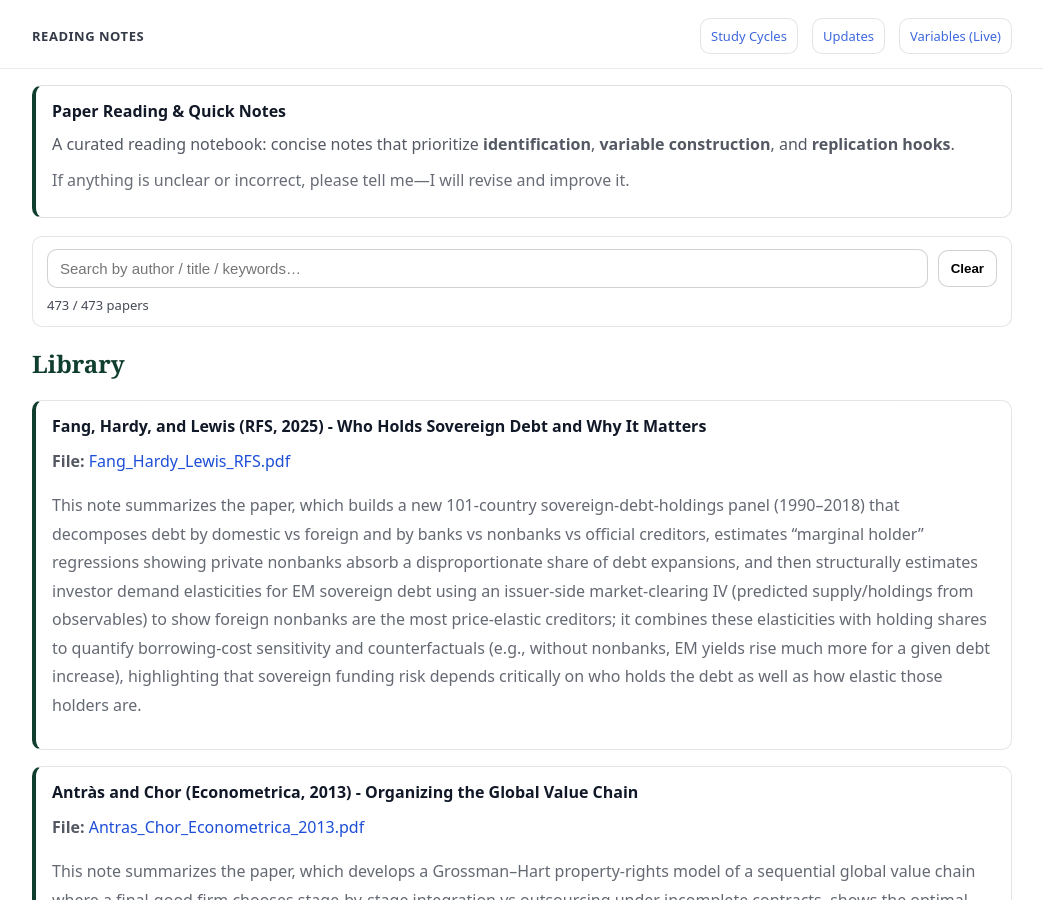
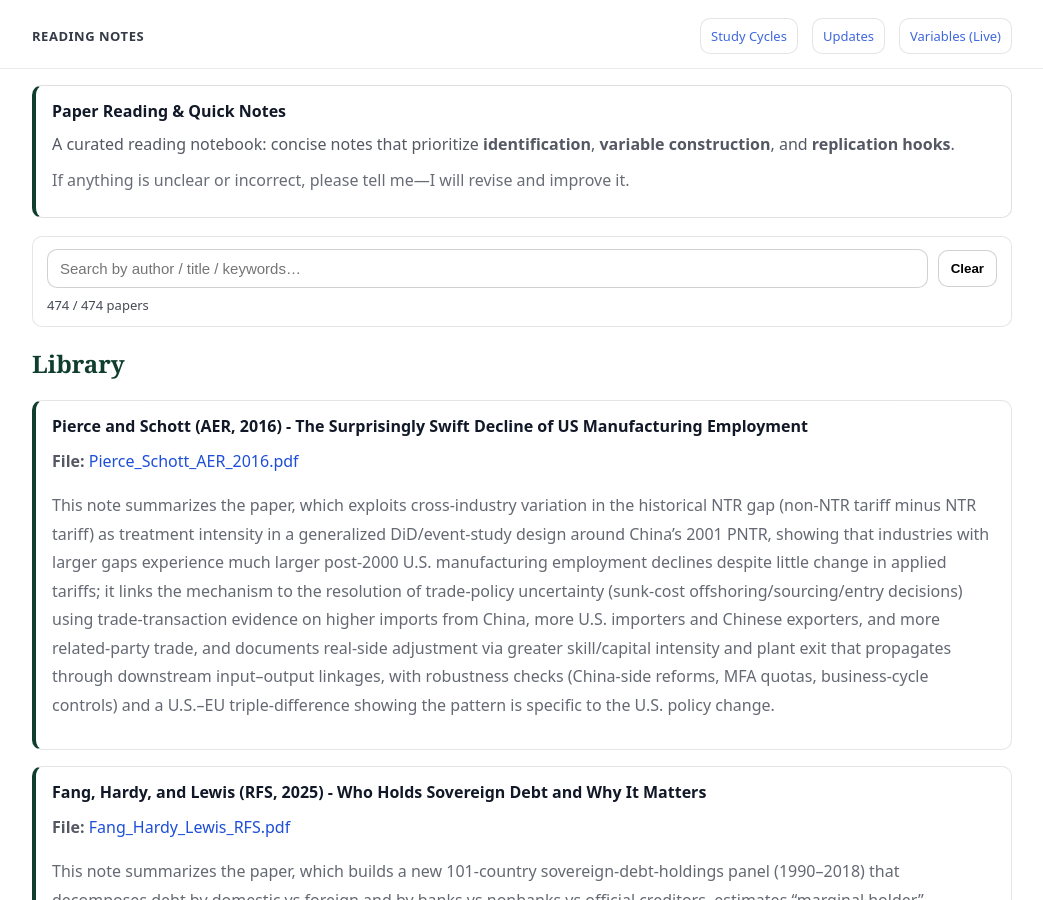
Before and after one commit to yaxinzn/study-archive, a Jekyll site: the page built from reading/index.md, in a window 1280 px wide and 900 px high. Shown: the whole window, without its empty margins (118-1161 px from the left). Built offline with Jekyll 4.4.1, drawn with Linux system fonts in a browser that asks for light colours.

Commit message:
Reading: add/update Pierce_Schott_AER_2016.pdf

```diff
--- a/_data/reading.yml
+++ b/_data/reading.yml
@@ -1,3 +1,7 @@
+- title: "Pierce and Schott (AER, 2016) - The Surprisingly Swift Decline of US Manufacturing Employment"
+  file: "Pierce_Schott_AER_2016.pdf"
+  desc: "This note summarizes the paper, which exploits cross-industry variation in the historical NTR gap (non-NTR tariff minus NTR tariff) as treatment intensity in a generalized DiD/event-study design around China’s 2001 PNTR, showing that industries with larger gaps experience much larger post-2000 U.S. manufacturing employment declines despite little change in applied tariffs; it links the mechanism to the resolution of trade-policy uncertainty (sunk-cost offshoring/sourcing/entry decisions) using trade-transaction evidence on higher imports from China, more U.S. importers and Chinese exporters, and more related-party trade, and documents real-side adjustment via greater skill/capital intensity and plant exit that propagates through downstream input–output linkages, with robustness checks (China-side reforms, MFA quotas, business-cycle controls) and a U.S.–EU triple-difference showing the pattern is specific to the U.S. policy change."
+
 - title: "Fang, Hardy, and Lewis (RFS, 2025) - Who Holds Sovereign Debt and Why It Matters"
   file: "Fang_Hardy_Lewis_RFS.pdf"
   desc: "This note summarizes the paper, which builds a new 101-country sovereign-debt-holdings panel (1990–2018) that decomposes debt by domestic vs foreign and by banks vs nonbanks vs official creditors, estimates “marginal holder” regressions showing private nonbanks absorb a disproportionate share of debt expansions, and then structurally estimates investor demand elasticities for EM sovereign debt using an issuer-side market-clearing IV (predicted supply/holdings from observables) to show foreign nonbanks are the most price-elastic creditors; it combines these elasticities with holding shares to quantify borrowing-cost sensitivity and counterfactuals (e.g., without nonbanks, EM yields rise much more for a given debt increase), highlighting that sovereign funding risk depends critically on who holds the debt as well as how elastic those holders are."
```
Also changed, not shown: 1 other file.
